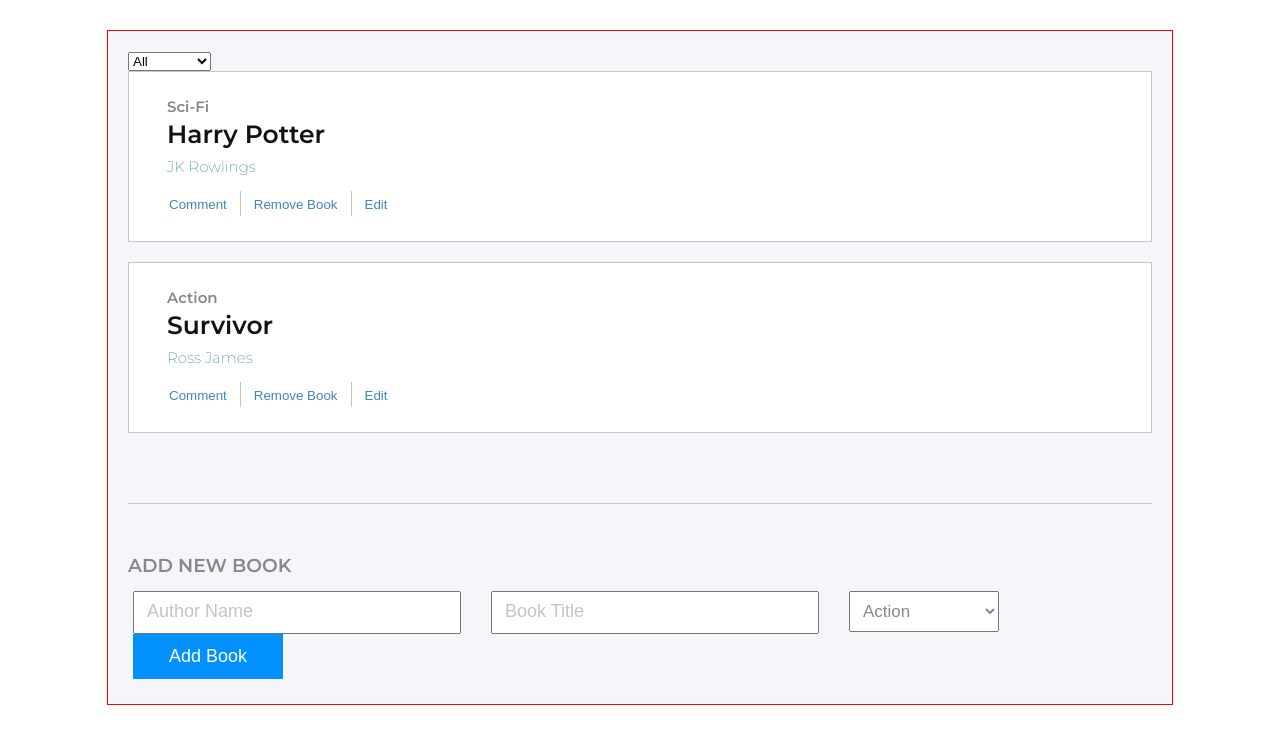
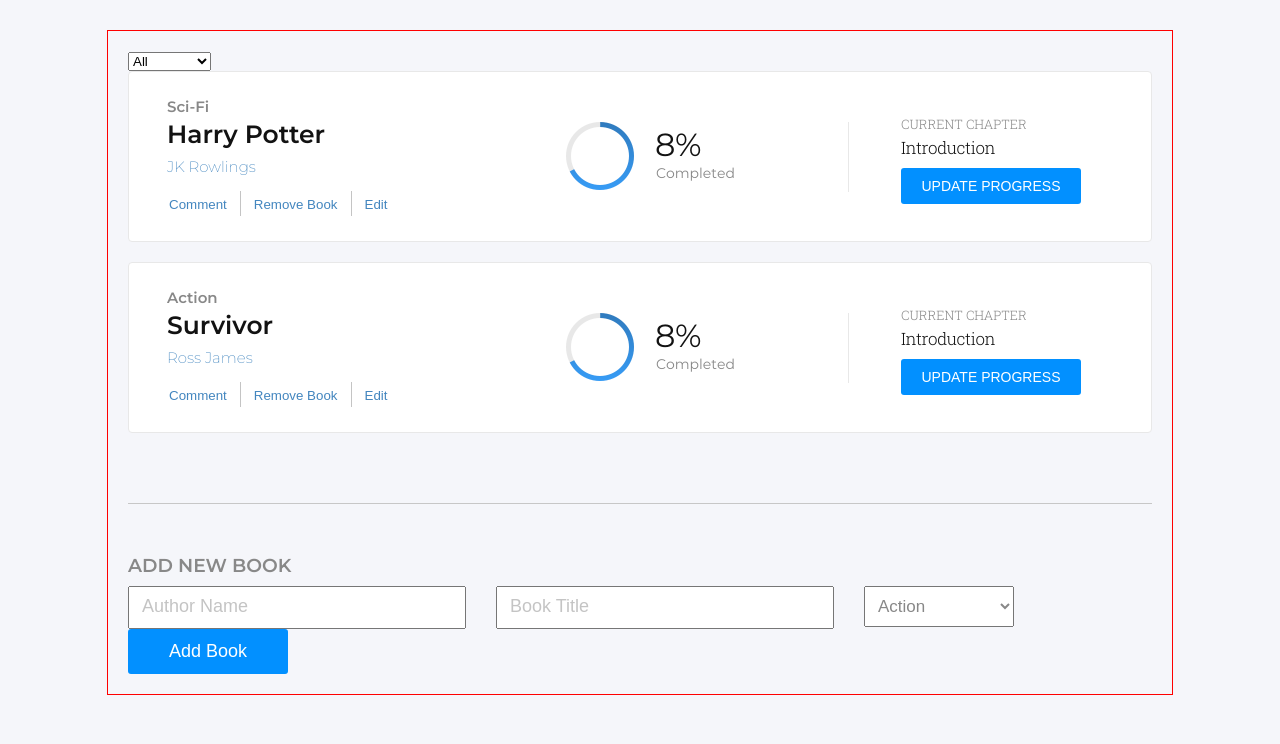
Before and after one commit to Osong-Michael/React-and-Redux-Book-App, a React (Create React App) app: page / in a window 1280 px wide. Shown: the top 744 px of the page. Built offline with nearby package versions, Linux system fonts and the light colour scheme.

Commit message:
Style book list page

```diff
--- a/public/index.html
+++ b/public/index.html
@@ -14,6 +14,7 @@
     -->
     <link rel="manifest" href="%PUBLIC_URL%/manifest.json" />
     <link href="https://fonts.googleapis.com/css2?family=Montserrat:wght@200;400;600&display=swap" rel="stylesheet">
+    <link href="https://fonts.googleapis.com/css2?family=Roboto+Slab:wght@100;300&display=swap" rel="stylesheet">
     <!--
       Notice the use of %PUBLIC_URL% in the tags above.
       It will be replaced with the URL of the `public` folder during the build.
--- a/src/components/Book.js
+++ b/src/components/Book.js
@@ -1,9 +1,10 @@
 import React from 'react';
 import PropTypes from 'prop-types';
+import completed from '../images/completed.png';
 
 const Book = ({ book, handleRemoveBook }) => {
   const {
-    author, id, title, category,
+    author, title, category,
   } = book;
   return (
     <div className="book">
@@ -23,6 +24,17 @@
           <button type="button">Edit</button>
         </div>
       </div>
+      <div className="rect">
+        <div className="circle">
+          <img src={completed} alt="Logo" />
+        </div>
+      </div>
+      <div className="line" />
+      <div className="update">
+        <p className="chapter">Current Chapter</p>
+        <p className="intro">Introduction</p>
+        <button type="button">Update Progress</button>
+      </div>
     </div>
   );
 };
--- a/src/index.css
+++ b/src/index.css
@@ -1,5 +1,10 @@
 body {
   margin: 0;
+  background-color: #f5f6fa;
+}
+
+button {
+  border-radius: 3px;
 }
 
 .ctn {
@@ -7,7 +12,6 @@
   width: 80%;
   margin: 30px auto;
   padding: 20px;
-  background-color: #f5f6fa;
   font-family: 'Montserrat', sans-serif;
 }
 
@@ -20,10 +24,20 @@
 }
 
 .book {
-  border: 1px solid#c7c7c7;
+  border: 1px solid#e8e8e8;
   margin-bottom: 20px;
   background-color: #fff;
+  border-radius: 4px;
   padding: 10px 12px 25px 27px;
+  position: relative;
+}
+
+.rect {
+  position: absolute;
+  right: 400px;
+  top: 45px;
+  width: 190px;
+  height: 89.9px;
 }
 
 .cat {
@@ -48,7 +62,7 @@
   /* border: 1px solid red; */
   margin-top: -17px;
   font-size: 15px;
-  font-weight: lighter;
+  font-weight: 300;
   padding-left: 11px;
 }
 
@@ -81,12 +95,12 @@
 
 .book-form {
   /* border: 1px solid green; */
-  padding: 5px;
+  /* padding: 5px; */
   margin-top: -30px;
 }
 
 .book-form input {
-  width: 300px;
+  width: 310px;
   margin-right: 30px;
   padding: 12px;
   outline: none;
@@ -104,7 +118,7 @@
 }
 
 .book-form button {
-  width: 150px;
+  width: 160px;
   background-color: #0290ff;
   outline: none;
   border: none;
@@ -128,3 +142,61 @@
   font-weight: bold;
   color: #0290ff;
 }
+
+.line {
+  border-left: 1px solid #e8e8e8;
+  position: absolute;
+  width: 2px;
+  height: 70px;
+  right: 300px;
+  top: 50px;
+}
+
+.update {
+  position: absolute;
+  right: 50px;
+  top: 30px;
+  width: 200px;
+  font-family: 'Roboto Slab', serif;
+}
+
+.chapter {
+  width: 126px;
+  height: 18px;
+  opacity: 0.5;
+  font-size: 13px;
+  font-weight: 300;
+  font-stretch: normal;
+  font-style: normal;
+  line-height: normal;
+  letter-spacing: normal;
+  color: #121212;
+  text-transform: uppercase;
+}
+
+.intro {
+  width: 90px;
+  height: 21px;
+  font-size: 17px;
+  font-weight: 300;
+  font-stretch: normal;
+  font-style: normal;
+  line-height: normal;
+  letter-spacing: -0.4px;
+  color: #121212;
+  margin-top: -10px;
+}
+
+.update button {
+  background-color: #0290ff;
+  width: 90%;
+  padding: 10px;
+  font-weight: 100;
+  color: white;
+  font-size: 14px;
+  text-transform: uppercase;
+  outline: none;
+  border: none;
+  font-weight: lighter;
+  margin-top: -10px;
+}
```
Also changed, not shown: src/images/completed.png (added).
